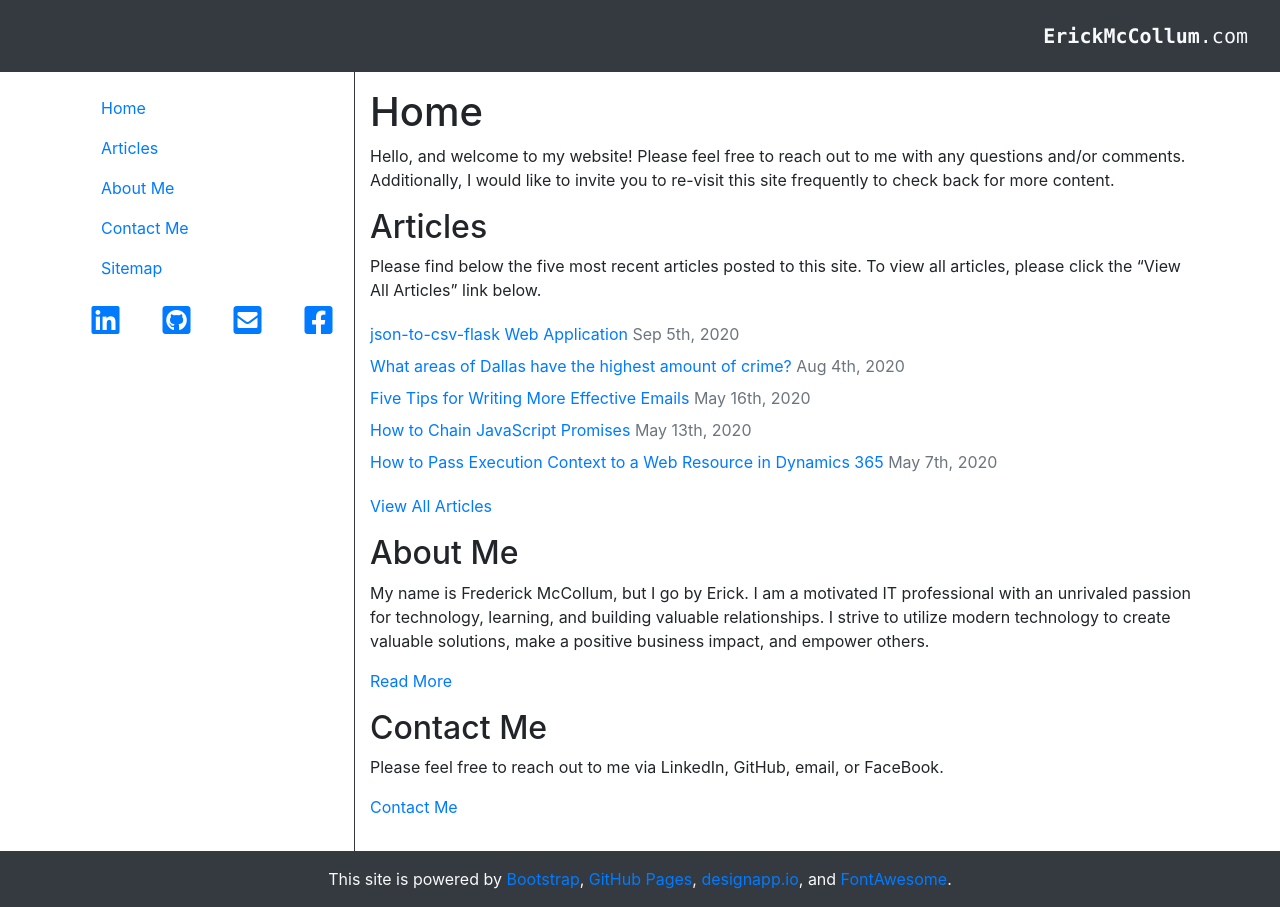
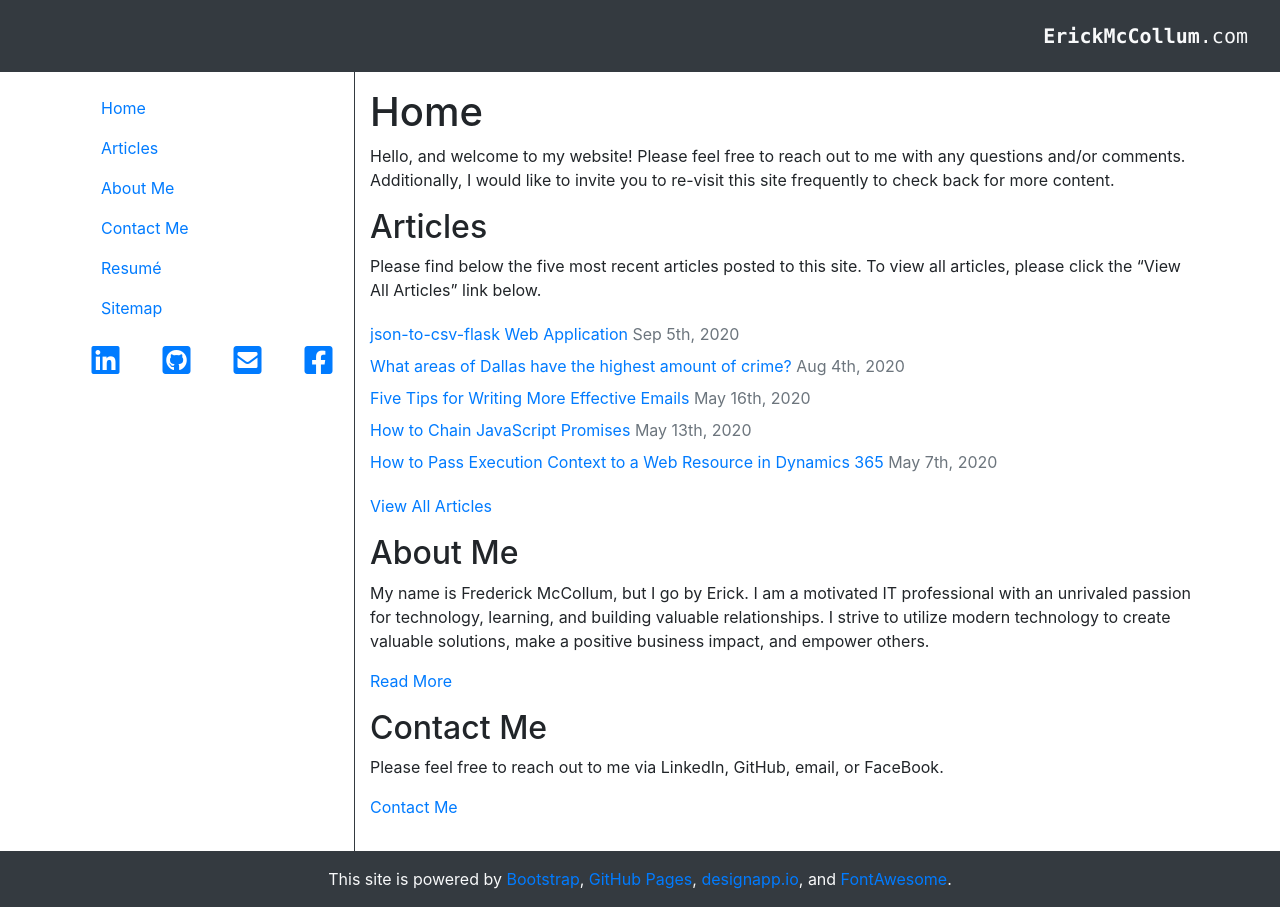
Before and after one commit to frederickm13/frederickm13.github.io, a Jekyll site: the page built from pages/index.md, in a window 1280 px wide. Built offline with Jekyll 4.4.1, drawn with Linux system fonts in a browser that asks for light colours.

Commit message:
Add resumé link

```diff
--- a/_layouts/Base.html
+++ b/_layouts/Base.html
@@ -38,6 +38,9 @@
                                 <a class="nav-link" href="/contact-me/">Contact Me</a>
                             </li>
                             <li class="nav-item">
+                                <a class="nav-link" href="/assets/pdf/FM_Resume.pdf">Resumé</a>
+                            </li>
+                            <li class="nav-item">
                                 <a class="nav-link" href="/sitemap.txt/">Sitemap</a>
                             </li>
                         </ul>
```
